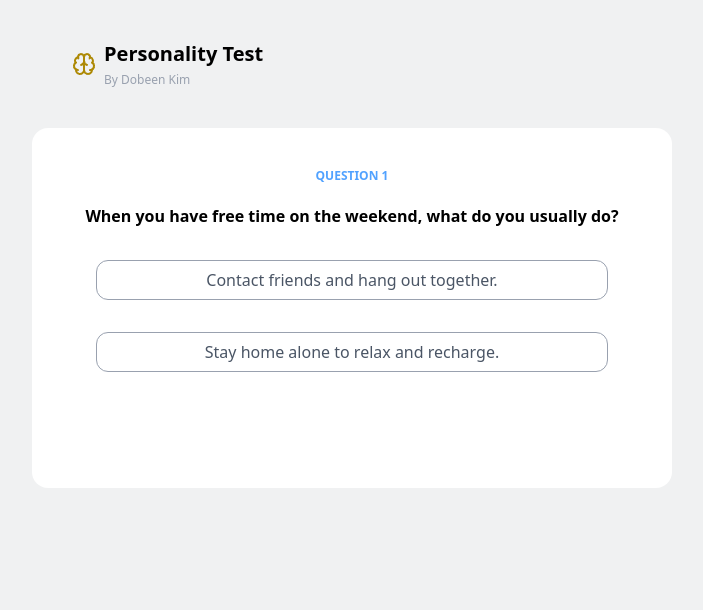
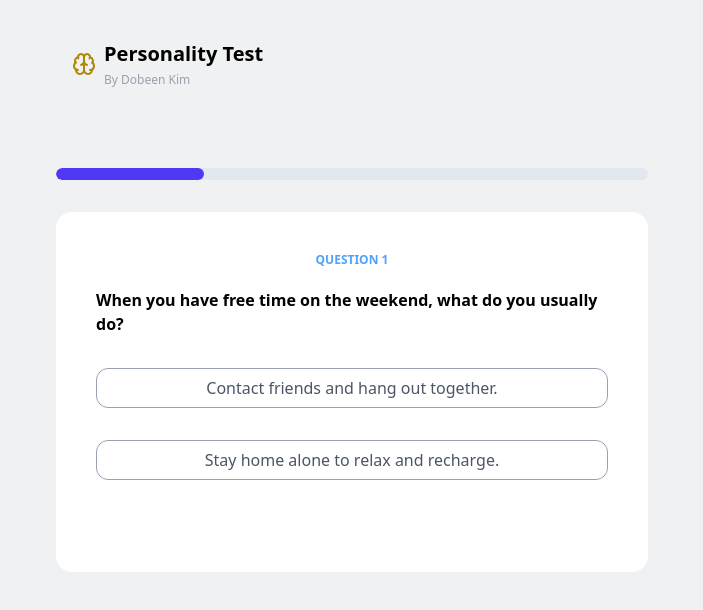
Before and after one commit to janetli82-ui/Automated-Testing-MBTI-test, a Next.js app: page / in a window 1280 px wide. Shown: the top 610 px of the page, without its empty margins (288-991 px from the left). Built offline with nearby package versions, Linux system fonts and the light colour scheme.

Commit message:
Add ProgressBar to page

```diff
--- a/src/app/page.tsx
+++ b/src/app/page.tsx
@@ -2,12 +2,18 @@
 
 import { useState } from "react";
 import QA from "@/components/QA";
+import { mbtiQuestions } from "@/data/data";
+import ProgressBar from "@/components/ProgressBar";
 
 
 export default function Home() {
   const [currentNumber, setCurrentNumber] = useState(0)
+  const [answers, setAnswers] = useState<string[]>([])
 
-  const handleSelectClick = () => {
+  const handleSelectClick = (answerType: string) => {
+    const updatedAnswers = [...answers, answerType]
+    setAnswers(updatedAnswers)
+
     setCurrentNumber(prev => prev + 1)
   }
 
@@ -15,7 +21,13 @@ export default function Home() {
     setCurrentNumber(prev => prev - 1)
   }
   return (
-    <main>
+    <main className="mx-auto flex w-full max-w-3xl flex-1 flex-col px-6 py-10">
+      <div className="mb-8">
+        <ProgressBar
+          currentNumber={currentNumber}
+          totalQuestions={mbtiQuestions.length}
+        />
+      </div>
       <QA currentNumber={currentNumber} selectAnswer={handleSelectClick}  onPrev={buttonClick}/>
     </main>
   );
```
